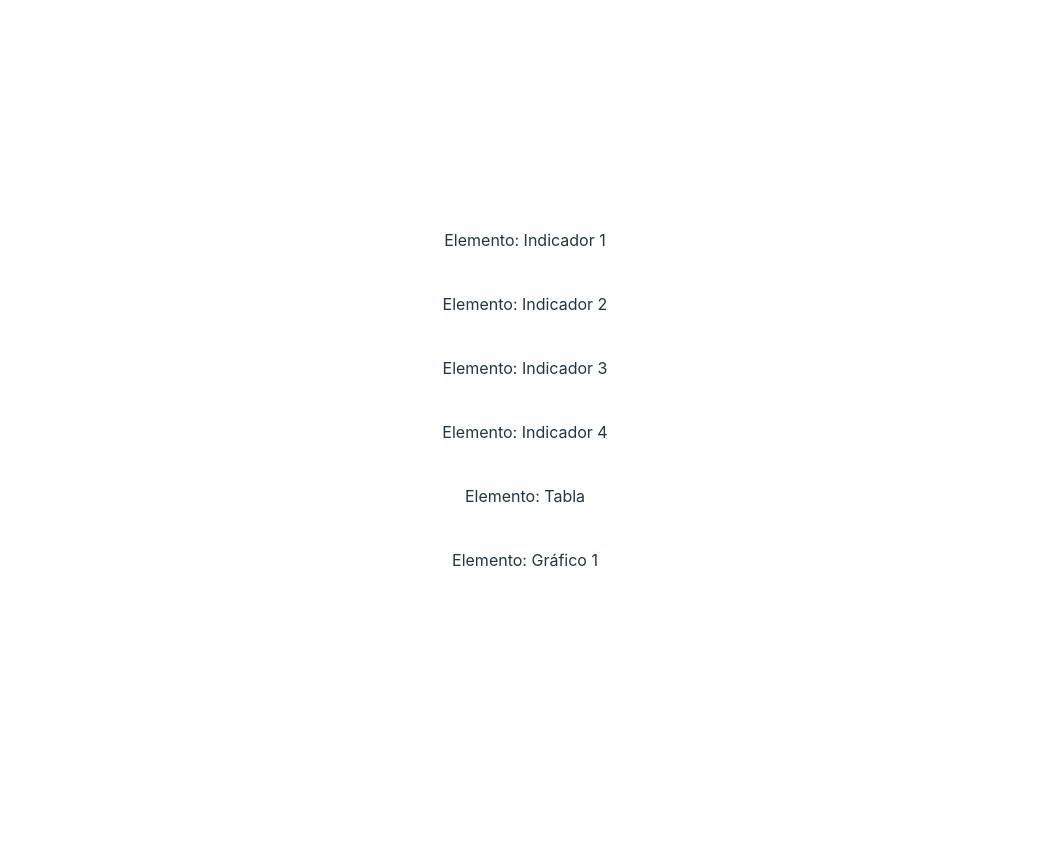
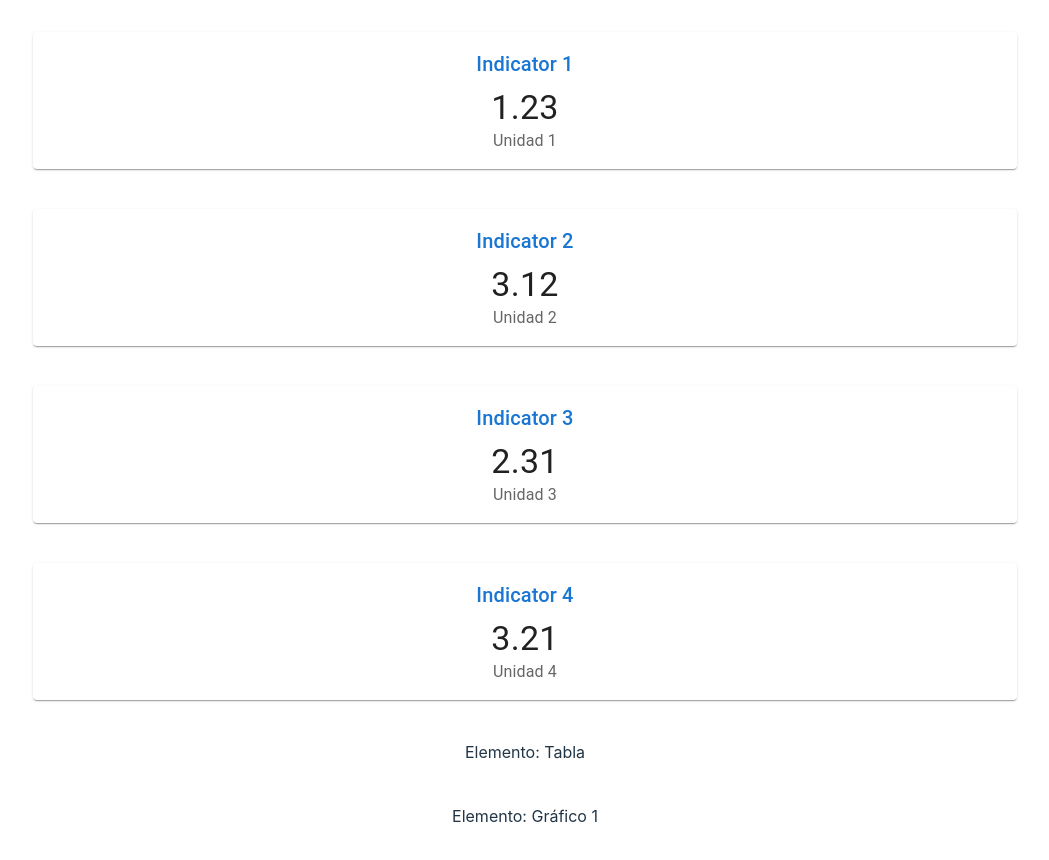
Before and after one commit to ArianaGonzabay/dashboard, a React (Vite) app: page / in a window 1280 px wide. Shown: the whole page, without its empty margins (115-1164 px from the left). Before the commit the page ends 800 px from the top, so only its background shows below. Built offline with nearby package versions, Linux system fonts and the light colour scheme.

Commit message:
se agregó el componente IndicatorWeather

```diff
--- a/src/App.tsx
+++ b/src/App.tsx
@@ -4,6 +4,7 @@ import Grid from '@mui/material/Grid2'
 //import reactLogo from './assets/react.svg'
 //import viteLogo from '/vite.svg'
 import './App.css'
+import IndicatorWeather from './components/IndicatorWeather';
 
 function App() {
   //const [count, setCount] = useState(0)
@@ -13,10 +14,18 @@ function App() {
 
 
      {/* Indicadores */}
-      <Grid size={{ xs: 12, xl: 3 }}>Elemento: Indicador 1</Grid>
-      <Grid size={{ xs: 12, xl: 3 }}>Elemento: Indicador 2</Grid>
-      <Grid size={{ xs: 12, xl: 3 }}>Elemento: Indicador 3</Grid>
-      <Grid size={{ xs: 12, xl: 3 }}>Elemento: Indicador 4</Grid>
+      <Grid size={{ xs: 12, xl: 3 }}>
+      <IndicatorWeather title={'Indicator 1'} subtitle={'Unidad 1'} value={"1.23"} />
+      </Grid>
+      <Grid size={{ xs: 12, xl: 3 }}>
+      <IndicatorWeather title={'Indicator 2'} subtitle={'Unidad 2'} value={"3.12"} />
+      </Grid>
+      <Grid size={{ xs: 12, xl: 3 }}>
+      <IndicatorWeather title={'Indicator 3'} subtitle={'Unidad 3'} value={"2.31"} />
+      </Grid>
+      <Grid size={{ xs: 12, xl: 3 }}>
+      <IndicatorWeather title={'Indicator 4'} subtitle={'Unidad 4'} value={"3.21"} />
+      </Grid>
 
       {/* Tabla */}
       <Grid size={{ xs: 12, xl: 8 }}>Elemento: Tabla</Grid>
--- /dev/null
+++ b/src/components/IndicatorWeather.tsx
@@ -0,0 +1,32 @@
+
+import Typography from '@mui/material/Typography';
+import Paper from '@mui/material/Paper';
+
+interface Indicator {
+    title?: String;
+    subtitle?: String;
+    value?: String;
+}
+
+export default function IndicatorWeather(config: Indicator) {
+    return (
+        <Paper
+            sx={{
+              p: 2,
+              display: 'flex',
+              flexDirection: 'column'
+            }}
+          >
+            <Typography component="h2" variant="h6"
+                        color="primary" gutterBottom>
+                {config.title}
+            </Typography>
+            <Typography component="p" variant="h4">
+                {config.value}
+            </Typography>
+            <Typography color="text.secondary" sx={{ flex: 1 }}>
+                {config.subtitle}
+            </Typography>
+        </Paper>
+    )
+}
```
